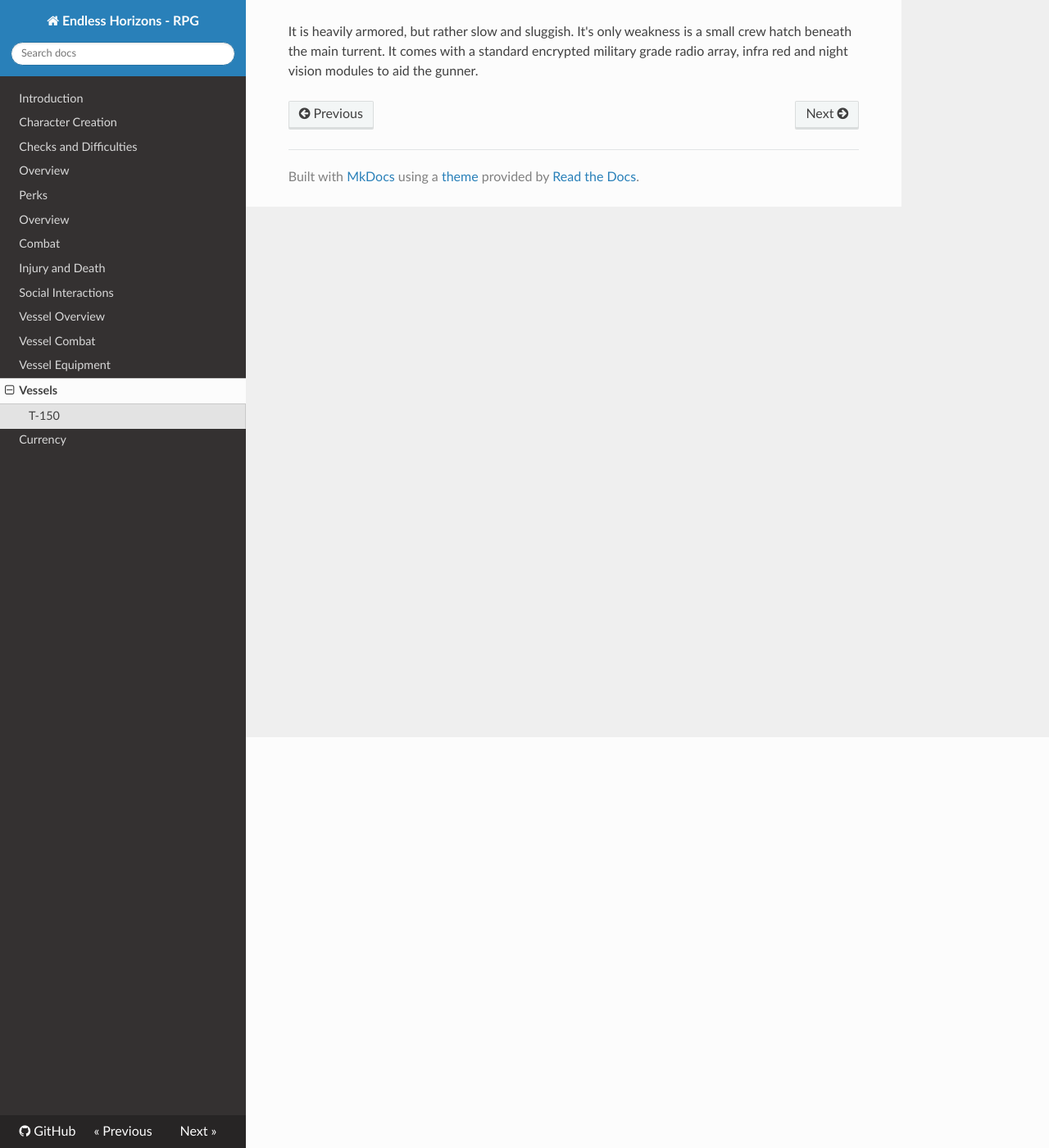
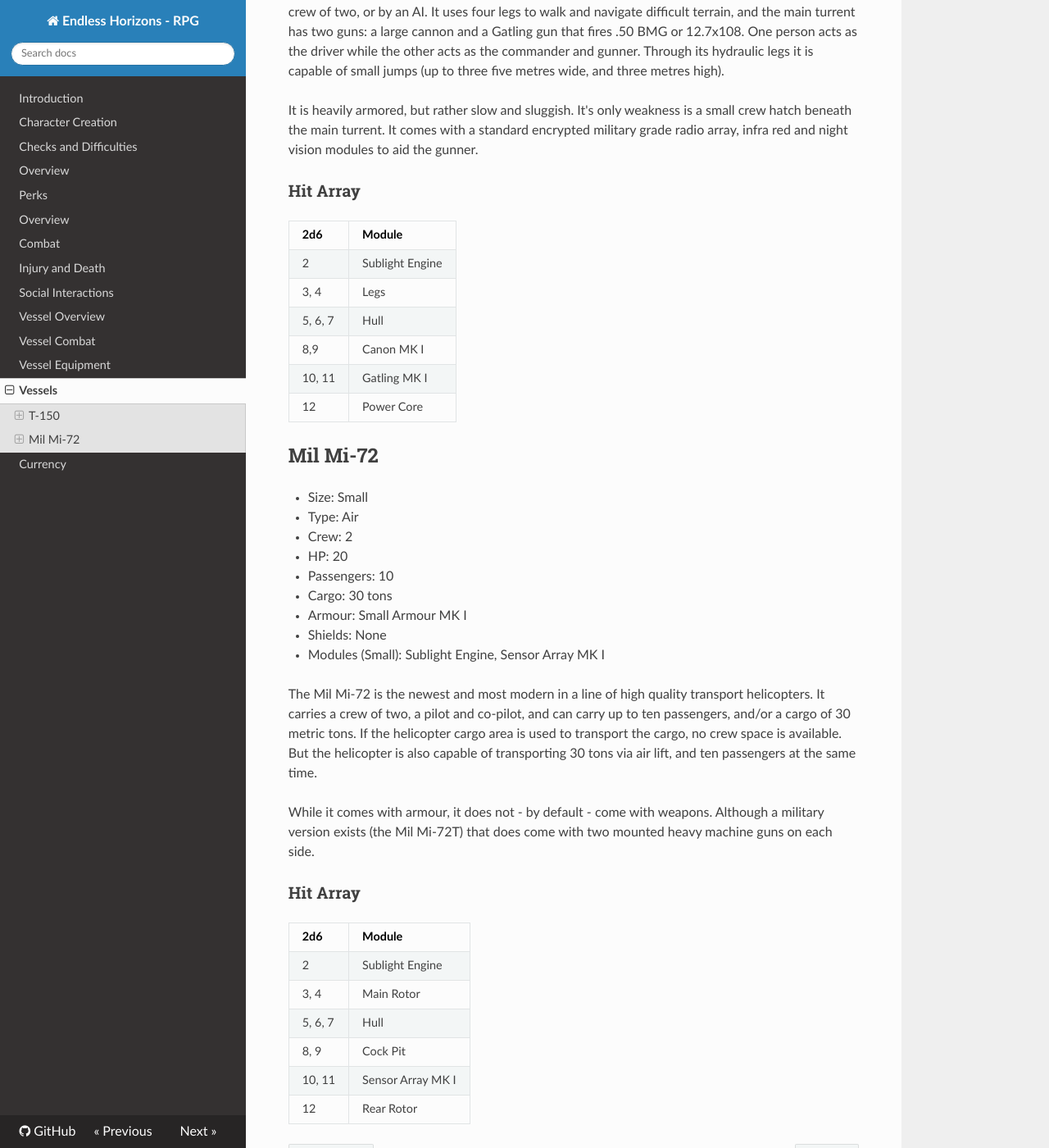
Before and after one commit to ehrpg/rules, an MkDocs documentation site: the page built from docs/vessellist.md, in a window 1280 px wide and 1400 px high, scrolled down 501 px. Shown: the whole window at 82% size. Built offline with MkDocs 1.6.1, drawn with Linux system fonts in a browser that asks for light colours; nearby versions of some CDN libraries; old or Windows-style settings are respelled for this version of MkDocs; some of the changed text lies outside the part shown.

Commit message:
Add two small vessels

```diff
--- a/docs/vessellist.md
+++ b/docs/vessellist.md
@@ -4,11 +4,14 @@
 
 - Size: Small
 - Type: Land
+- Crew: 2
 - HP: 30
+- Weight: 30 Tons
+- Speed: 2
 - Armour: Small Armour MK II
 - Shields: None
-- Modules: Sublight Engine, Missile Launcher MK I, Gatling MK I,
-Sensor Array MK I
+- Modules (Small): Sublight Engine, Canon MK I, Gatling MK I, Sensor Array MK I,
+Power Core MK I
 
 The T-150 is one of the most modern and deadly assualt tanks available.
 It can be operated by a crew of two, or by an AI. It uses four legs to walk and
@@ -21,3 +24,48 @@ It is heavily armored, but rather slow and sluggish. It's only weakness is a
 small crew hatch beneath the main turrent.  It comes with a standard encrypted
 military grade radio array, infra red and night vision modules to aid the
 gunner.
+
+### Hit Array
+
+| 2d6      | Module
+|----------|--------
+| 2        | Sublight Engine
+| 3, 4     | Legs
+| 5, 6, 7  | Hull
+| 8,9      | Canon MK I
+| 10, 11   | Gatling MK I
+| 12       | Power Core
+
+## Mil Mi-72
+
+- Size: Small
+- Type: Air
+- Crew: 2
+- HP: 20
+- Passengers: 10
+- Cargo: 30 tons
+- Armour: Small Armour MK I
+- Shields: None
+- Modules (Small): Sublight Engine, Sensor Array MK I
+
+The Mil Mi-72 is the newest and most modern in a line of high quality transport
+helicopters. It carries a crew of two, a pilot and co-pilot, and can carry up to
+ten passengers, and/or a cargo of 30 metric tons. If the helicopter cargo area
+is used to transport the cargo, no crew space is available. But the helicopter
+is also capable of transporting 30 tons via air lift, and ten passengers at the
+same time.
+
+While it comes with armour, it does not - by default - come with weapons.
+Although a military version exists (the Mil Mi-72T) that does come with two
+mounted heavy machine guns on each side.
+
+### Hit Array
+
+| 2d6      | Module
+|----------|--------
+| 2        | Sublight Engine
+| 3, 4     | Main Rotor
+| 5, 6, 7  | Hull
+| 8, 9     | Cock Pit
+| 10, 11   | Sensor Array MK I
+| 12       | Rear Rotor
```
